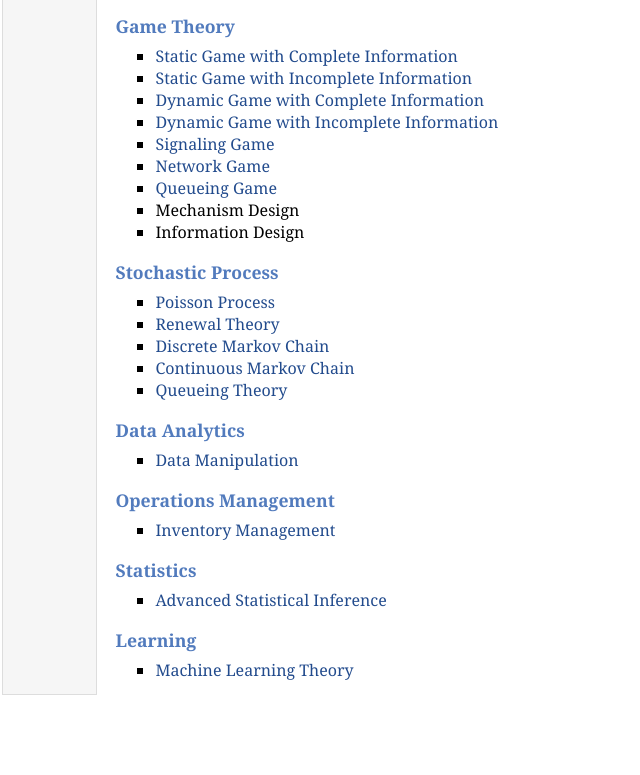
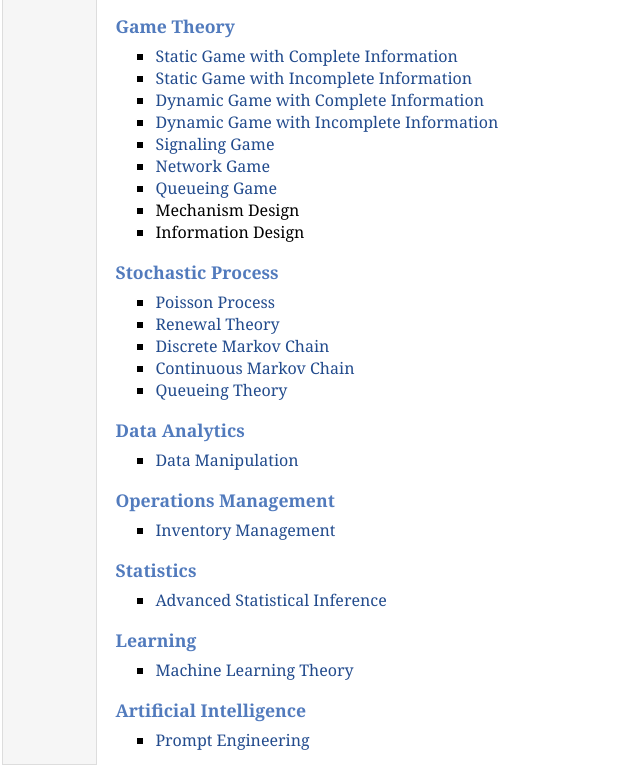
Before and after one commit to zep-chen/zep-chen.github.io, a plain HTML site: page notes.html in a window 1280 px wide. Shown: the part 415-1190 px from the top of the page, without its empty margins (0-640 px from the left). Before the commit the page ends 1120 px from the top, so only its background shows below. Drawn offline with Linux system fonts and the light colour scheme.

Commit message:
Update notes.html

```diff
--- a/notes.html
+++ b/notes.html
@@ -96,6 +96,11 @@ https://www.zhihu.com/question/28777626/answer/2532646393 -->
 
 </ul>
 
+<h3>Artificial Intelligence</h3>
+<ul>
+  <li><a href="https://cooing-elderberry-a76.notion.site/Prompt-Engineering-2507a0517c7648aca4378134c8d64787?pvs=4">Prompt Engineering</a></li>
+
+</ul>
 
 
 </td>
```
